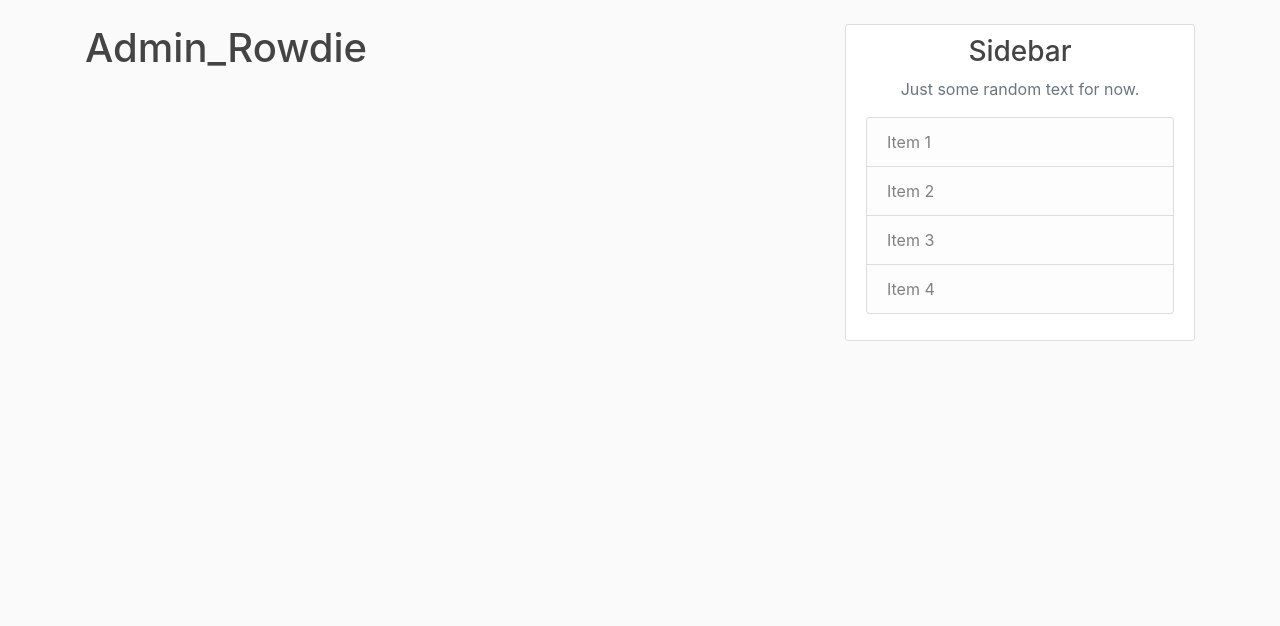
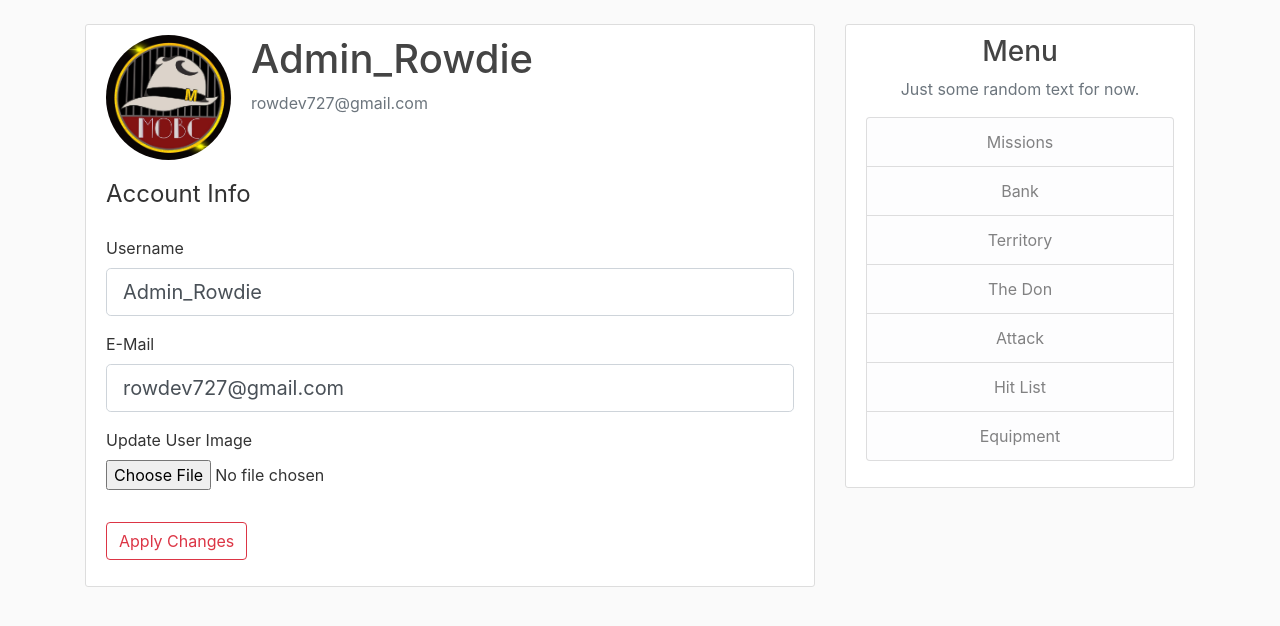
Before and after one commit to Rowdie727/mobster, a Flask app: page /account in a window 1280 px wide. Shown: the part 56-682 px from the top of the page. Run offline with Flask 2, Linux system fonts and the light colour scheme; a user stored in the database is signed in; some libraries are stand-ins or nearby versions.

Commit message:
Option to update account info

```diff
--- a/mobster/forms.py
+++ b/mobster/forms.py
@@ -1,4 +1,6 @@
 from flask_wtf import FlaskForm
+from flask_wtf.file import FileField, FileAllowed
+from flask_login import current_user
 from wtforms import StringField, PasswordField, SubmitField, BooleanField
 from wtforms.validators import DataRequired, Length, Email, EqualTo, ValidationError
 from mobster.models import User
@@ -18,7 +20,7 @@ class RegistrationForm(FlaskForm):
     def validate_email(self, email):
         email = User.query.filter_by(email=email.data).first()
         if email:
-            raise ValidationError('That E-mail is already has an associated account!')
+            raise ValidationError('That E-mail is already associated to an account!')
 
 
 class LoginForm(FlaskForm):
@@ -26,3 +28,22 @@ class LoginForm(FlaskForm):
     password = PasswordField('Password', validators=[DataRequired()])
     remember_me = BooleanField('Remember Me?')
     submit = SubmitField('Log in!')
+
+
+class UpdateAccountForm(FlaskForm):
+    username = StringField('Username', validators=[DataRequired(), Length(min=3, max=20)])
+    email = StringField('E-Mail', validators=[DataRequired(), Email()])
+    user_img = FileField('Update User Image', validators=[FileAllowed(['jpg', 'png', 'bmp'])])
+    submit = SubmitField('Apply Changes')
+
+    def validate_username(self, username):
+        if username.data != current_user.username:
+            user = User.query.filter_by(username=username.data).first()
+            if user:
+                raise ValidationError('That username is already taken, please choose another!')
+
+    def validate_email(self, email):
+        if email.data != current_user.email:
+            email = User.query.filter_by(email=email.data).first()
+            if email:
+                raise ValidationError('That E-mail is already has an associated account!')
--- a/mobster/routes.py
+++ b/mobster/routes.py
@@ -1,6 +1,9 @@
+import os
+import secrets
+from PIL import Image
 from flask import render_template, url_for, flash, redirect, request
 from mobster import app, db, bcrypt
-from mobster.forms import RegistrationForm, LoginForm
+from mobster.forms import RegistrationForm, LoginForm, UpdateAccountForm
 from mobster.models import User, Post
 from flask_login import login_user, logout_user, current_user, login_required
 
@@ -68,7 +71,35 @@ def logout():
     logout_user()
     return redirect(url_for('index'))
 
-@app.route("/account")
+def save_user_img(form_user_img):
+    # Hash img file
+    random_hex = secrets.token_hex(8)
+    file_name, file_ext = os.path.splitext(form_user_img.filename)
+    img_filename = random_hex + file_ext
+    images_path = os.path.join(app.root_path, 'static\images', img_filename)
+    # Resize img file
+    output_size = (125,125)
+    new_img = Image.open(form_user_img)
+    new_img.thumbnail(output_size)
+    new_img.save(images_path)
+    return img_filename
+
+
+@app.route("/account", methods=['GET', 'POST'])
 @login_required
 def account():
-    return render_template('account.html', title='Account')
+    form = UpdateAccountForm()
+    if form.validate_on_submit():
+        if form.user_img.data:
+            img_file = save_user_img(form.user_img.data)
+            current_user.image_file = img_file
+        current_user.username = form.username.data
+        current_user.email = form.email.data
+        db.session.commit()
+        flash('Your account info has been updated!', 'danger')
+        return redirect(url_for('account'))
+    elif request.method == 'GET':
+        form.username.data = current_user.username
+        form.email.data = current_user.email
+    image_file = url_for('static', filename=f'images/{current_user.image_file}')
+    return render_template('account.html', title='Account', image_file=image_file, form=form)
--- a/mobster/templates/account.html
+++ b/mobster/templates/account.html
@@ -1,4 +1,64 @@
 {% extends "layout.html" %}
 {% block body %}
-    <h1>{{ current_user.username }}</h1>
+
+    <div class="content-section">
+        <div class="media">
+            <img src="{{ image_file }}" alt="Account_Img" class="rounded-circle account-img">
+            <div class="media-body">
+                <h2 class="account-heading">{{ current_user.username }}</h2>
+                <p class="text-secondary">{{ current_user.email }}</p>
+            </div>
+        </div>
+
+        <form method="POST" action="" enctype="multipart/form-data">
+            <!-- hidden_tag() adds CSRF token to prevent XSS attacks -->
+            {{ form.hidden_tag() }}
+            <fieldset class="form-group">
+                <legend class="mb-4">Account Info</legend>
+
+                <div class="form-group">
+                    {{ form.username.label(class="form-control-label") }}
+                    {% if form.username.errors %}
+                        {{ form.username(class="form-control form-control-lg is-invalid") }}
+                        <div class="invalid-feedback">
+                            {% for error in form.username.errors %}
+                                <span>{{ error }}</span>
+                            {% endfor %}
+                        </div>
+                    {% else %}
+                        {{ form.username(class="form-control form-control-lg") }}
+                    {% endif %}
+                </div>
+
+                <div class="form-group">
+                    {{ form.email.label(class="form-control-label") }}
+                    {% if form.email.errors %}
+                        {{ form.email(class="form-control form-control-lg is-invalid") }}
+                        <div class="invalid-feedback">
+                            {% for error in form.email.errors %}
+                                <span>{{ error }}</span>
+                            {% endfor %}
+                        </div>
+                    {% else %}
+                        {{ form.email(class="form-control form-control-lg") }}
+                    {% endif %}
+                    </div>
+                    <div class="form-group">
+                        {{ form.user_img.label() }}
+                        {{ form.user_img(class="form-control-file") }}
+                        {% if form.user_img.errors %}
+                            {% for error in form.user_img.errors %}
+                                <span class="text-danger">{{ error }}</span>
+                            {% endfor %}
+                        {% endif %}
+                    </div>
+            </fieldset>
+            <div class="form-group">
+                {{ form.submit(class="btn btn-outline-danger")}}
+            </div>
+        </form>
+
+
+
+    </div>
 {% endblock body%}
--- a/mobster/templates/layout.html
+++ b/mobster/templates/layout.html
@@ -78,13 +78,16 @@
                 <div class="col-md-4">
                     <div class="content-section">
                         <!-- Sidebar(Start)-->
-                        <h3 class='centered'>Sidebar</h3>
+                        <h3 class='centered'>Menu</h3>
                         <p class='text-muted centered'>Just some random text for now.
                         <ul class="list-group">
-                            <li class="list-group-item list-group-item-light">Item 1</li>
-                            <li class="list-group-item list-group-item-light">Item 2</li>
-                            <li class="list-group-item list-group-item-light">Item 3</li>
-                            <li class="list-group-item list-group-item-light">Item 4</li>
+                            <li class="list-group-item list-group-item-light centered">Missions</li>
+                            <li class="list-group-item list-group-item-light centered">Bank</li>
+                            <li class="list-group-item list-group-item-light centered">Territory</li>
+                            <li class="list-group-item list-group-item-light centered">The Don</li>
+                            <li class="list-group-item list-group-item-light centered">Attack</li>
+                            <li class="list-group-item list-group-item-light centered">Hit List</li>
+                            <li class="list-group-item list-group-item-light centered">Equipment</li>
                         </ul>
                         </p>
                         <!-- Sidebar(Start)-->
--- a/requirements.txt
+++ b/requirements.txt
@@ -14,6 +14,7 @@ idna==3.3
 itsdangerous==2.0.1
 Jinja2==3.0.2
 MarkupSafe==2.0.1
+Pillow==8.4.0
 pycparser==2.20
 six==1.16.0
 SQLAlchemy==1.4.26
```
Also changed, not shown: mobster/mobster_DB.db, mobster/static/images/3363db016afb961c.JPG (added), mobster/static/images/99dfdc11596c03fb.jpg (added), mobster/static/images/default.jpg (added).
